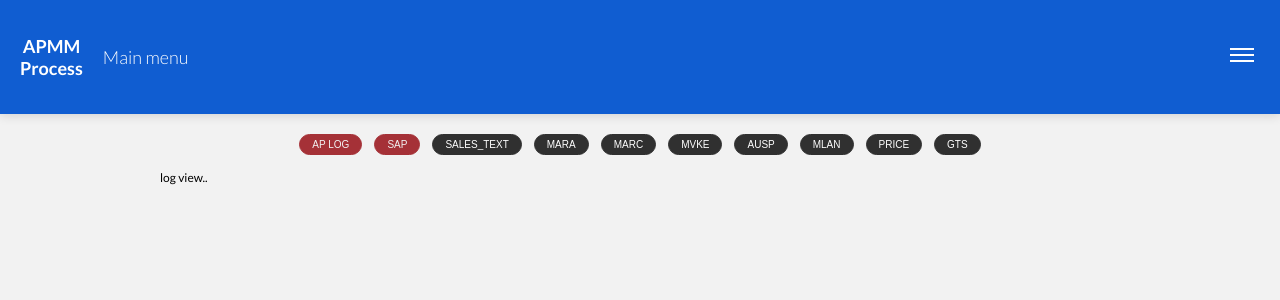
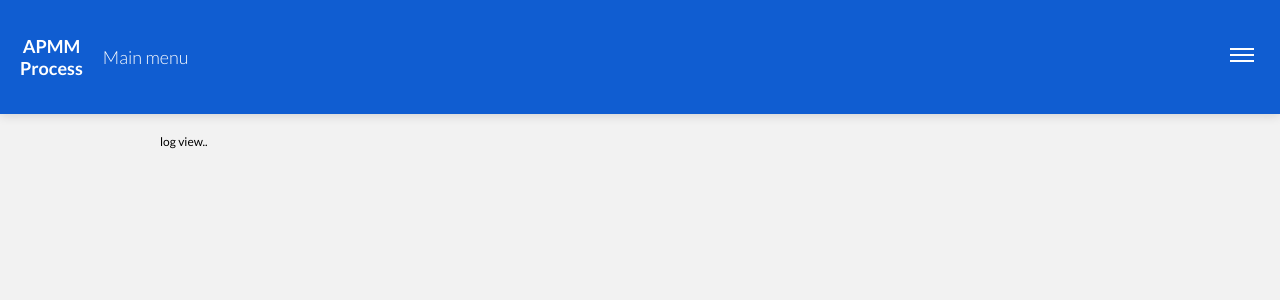
Before and after one commit to zakrzaq/RA-AP-Client-React, a React (Vite) app: page /log in a window 1280 px wide. Shown: the top 300 px of the page. Built offline with nearby package versions, Linux system fonts and the light colour scheme.

Commit message:
move AppLinks to HomePage

```diff
--- a/src/App.tsx
+++ b/src/App.tsx
@@ -1,7 +1,6 @@
 import { BrowserRouter } from 'react-router-dom';
 
 import Header from './components/Header';
-import AppLinks from './components/AppLinks';
 import AppRoutes from './router/AppRoutes';
 
 import './App.scss';
@@ -11,7 +10,6 @@ export default function App() {
     <BrowserRouter>
       <Header />
       <div className="wrapper">
-        <AppLinks />
         <AppRoutes />
       </div>
     </BrowserRouter>
--- a/src/pages/HomePage.tsx
+++ b/src/pages/HomePage.tsx
@@ -1,9 +1,11 @@
 import OutputView from '../components/Home/OutputView';
 import HomeMenu from '../components/Home/Menu';
+import AppLinks from '../components/AppLinks';
 
 export default function HomePage() {
   return (
     <>
+      <AppLinks />
       <OutputView />
       <HomeMenu />
     </>
```
